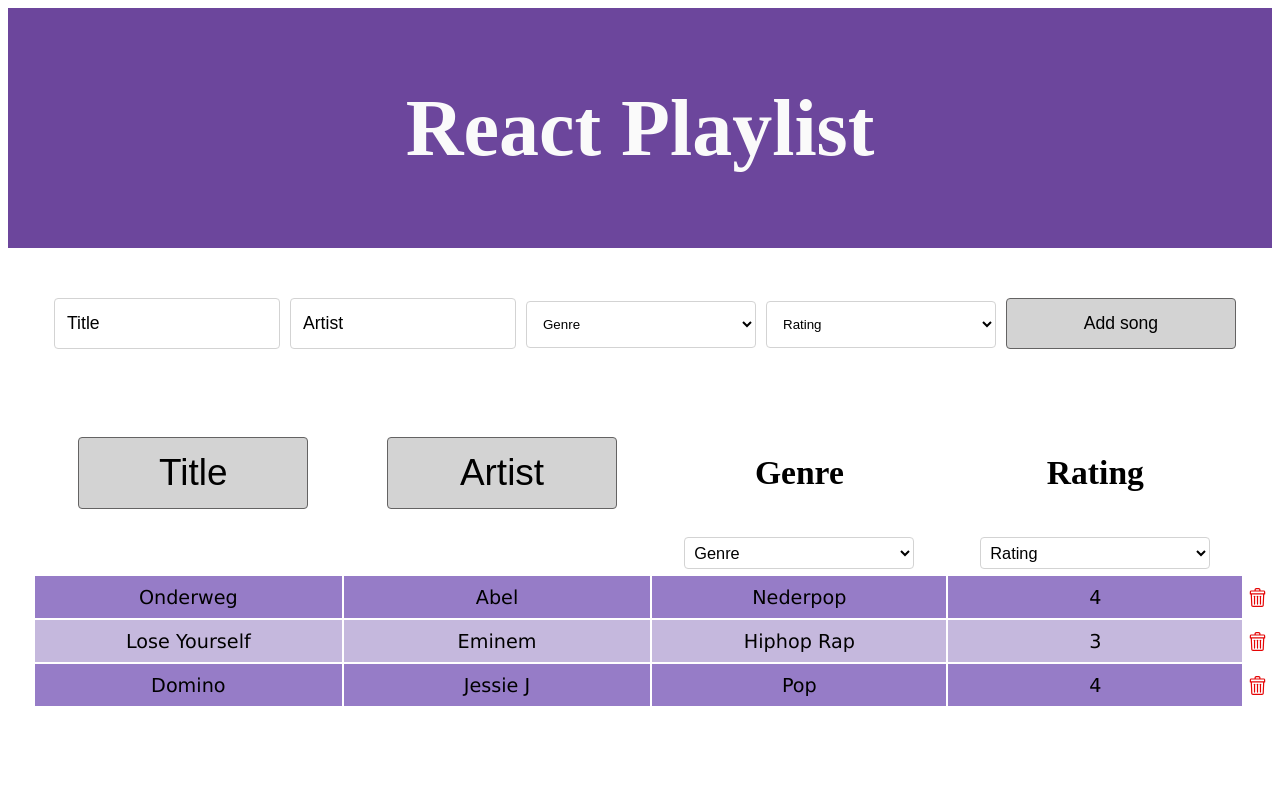
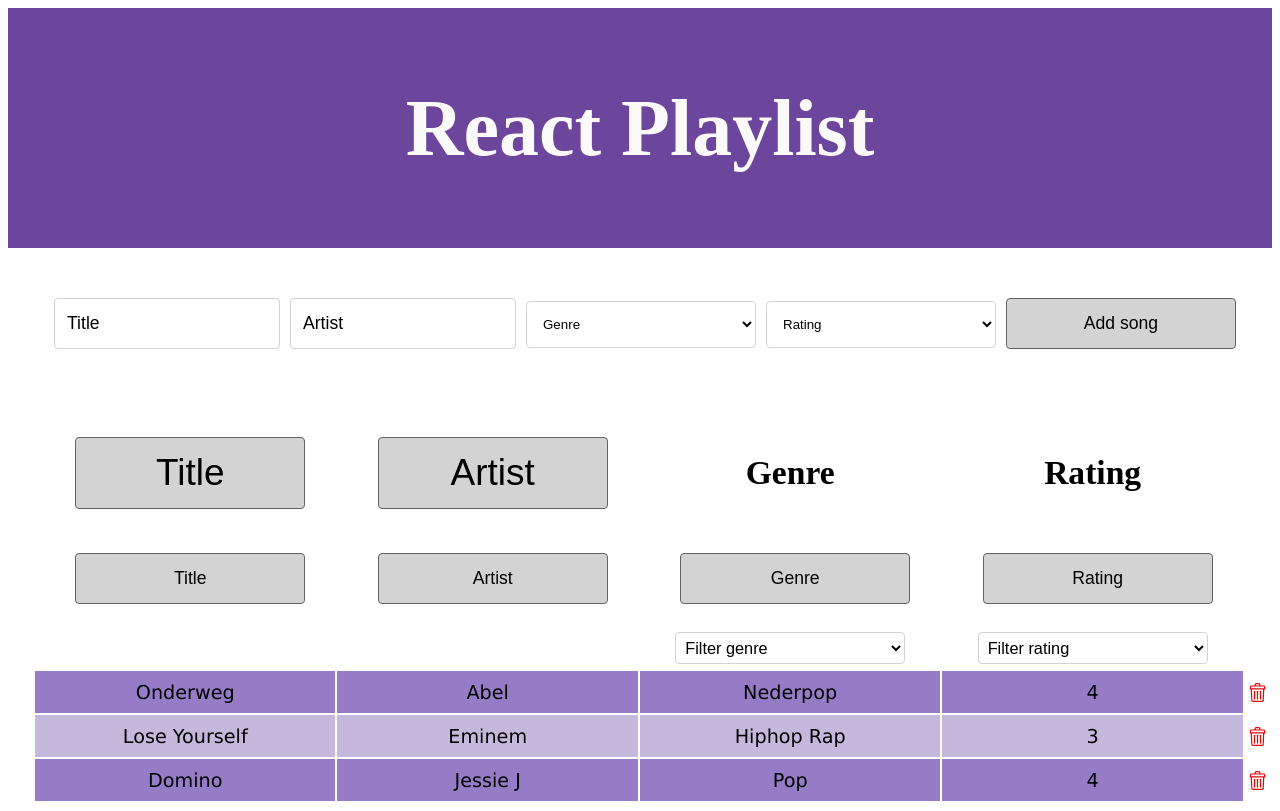
Before and after one commit to DebbySpaninks/debby_spaninks-ReactLilPlaylist, a React (Create React App) app in the folder react-playlist/: page / in a window 1280 px wide. Built offline with nearby package versions, Linux system fonts and the light colour scheme.

Commit message:
add useSortableData and change SongTable

```diff
--- a/react-playlist/src/components/filter/FilterSelect.js
+++ b/react-playlist/src/components/filter/FilterSelect.js
@@ -22,7 +22,7 @@ function FilterSelect() {
                     // onChange={handleSelectGenre}
                     onChange={e => setSelectGenre(e.target.value)}
                     >
-                    <option value="">Genre</option>
+                    <option value="">Filter genre</option>
                     <option value="pop">Pop</option>
                     <option value="nederpop">Nederpop</option>
                     <option value="hiphoprap">Hiphop Rap</option>
@@ -36,7 +36,7 @@ function FilterSelect() {
                     // onChange={handleSelectRating}
                     onChange={e => setSelectRating(e.target.value)}
                 >
-                    <option value="">Rating</option>
+                    <option value="">Filter rating</option>
                     <option value="1">1</option>
                     <option value="2">2</option>
                     <option value="3">3</option>
--- a/react-playlist/src/components/table/SongTable.js
+++ b/react-playlist/src/components/table/SongTable.js
@@ -1,14 +1,32 @@
 import React from 'react';
 import TableHeader from './TableHeader';
 import FilterSelect from '../filter/FilterSelect';
+import useSortableData from './useSortableData';
 import SongTableItem from './SongTableItem';
 
 // function to display TableHeader and SongTableItem
-function SongTable(props) {
+const SongTable = props => {
+    const {items, requestSort, sortConfig} = useSortableData(props.data);
+    const getClassNamesFor = name => {
+        if (!sortConfig) {
+            return;
+        }
+        return sortConfig.key === name ? sortConfig.direction : undefined;
+    };
+
     return (
         <div>
             <table className="table" style={{ width: "98%" }}>
                 <TableHeader sortTitle={props.sortTitle} sortArtist={props.sortArtist}/>
+                <thead>
+                    <tr>
+                        {/* after click on tablehead we update the field we want to sort */}
+                        <th><button type="button" onClick={() => requestSort('title')} className={getClassNamesFor('title')}>Title</button></th>
+                        <th><button type="button" onClick={() => requestSort('artist')} className={getClassNamesFor('artist')}>Artist</button></th>
+                        <th><button type="button" onClick={() => requestSort('genre')} className={getClassNamesFor('genre')}>Genre</button></th>
+                        <th><button type="button" onClick={() => requestSort('rating')} className={getClassNamesFor('rating')}>Rating</button></th>
+                    </tr>
+                </thead>
                 <tbody>
                    <FilterSelect />
                     {/* manage song (currentvalue) from added songs (SongOverview)*/}
--- /dev/null
+++ b/react-playlist/src/components/table/useSortableData.js
@@ -0,0 +1,47 @@
+import { useState, useMemo } from 'react';
+
+// function that accepts items and an initial sort state(null)
+const useSortableData = (items) => {
+    // start with sort nothing (null)                       Config = wijzigen van instellingen
+    // beginstuk terugveranderen als het lukt naar useState(null) en 2de argument naast items verwijderen???
+    const [sortConfig, setSortConfig] = useState(null);
+
+
+    // useMemo hook to store cache memory (prevent for products to sort twice with the same input)
+    const sortedItems = useMemo(() => {
+        // returns copy from array with products
+        let sortableItems = [...items];
+        // if sortedField is not null then sort products from chosen field
+        if (sortConfig !== null) {
+            // alphabetical sortfunction with two arguments
+            sortableItems.sort((a, b) => {
+                // if ascending then we do as before if not we do the opposite
+                if (a[sortConfig.key] < b[sortConfig.key]) {
+                    return sortConfig.direction === 'ascending' ? -1 : 1;
+                }
+                if (a[sortConfig.key] > b[sortConfig.key]) {
+                    return sortConfig.direction === 'ascending' ? 1 : -1;
+                }
+                // a and b equal? then return 0 to keep the current order
+                return 0;
+            });
+        }
+        // returns object with the sorted items
+        return sortableItems;
+    }, [items, sortConfig])
+
+
+    // function to re-sort the items
+    const requestSort = key => {
+        let direction = 'ascending';
+        // if key and direction = ascending then direction state must be update to descending
+        if (sortConfig && sortConfig.key === key && sortConfig.direction === 'ascending') {
+            direction = 'descending';
+        };
+        setSortConfig({ key, direction });
+    };
+    return { items: sortedItems, requestSort };
+};
+
+
+export default useSortableData;
--- a/react-playlist/src/container/SongOverview.js
+++ b/react-playlist/src/container/SongOverview.js
@@ -60,7 +60,11 @@ function SongOverview() {
         <div>
             {/* display SongForm and SongTable */}
             <SongForm addSong={addSong} />
-            <SongTable songs={songs} deleteSong={deleteSong} sortTitle={sortTitle} sortArtist={sortArtist}  />
+            <SongTable songs={songs} deleteSong={deleteSong} sortTitle={sortTitle} sortArtist={sortArtist} data={[
+                { id: 1, title: "Onderweg", artist: "Abel", genre: "Nederpop", rating: 4 },
+                { id: 2, title: "Lose Yourself", artist: "Eminem", genre: "Hiphop Rap", rating: 3 },
+                { id: 3, title: "Domino", artist: "Jessie J", genre: "Pop", rating: 4 }
+            ]} />
         </div>
     );
 };
--- a/react-playlist/src/styles/App.css
+++ b/react-playlist/src/styles/App.css
@@ -72,6 +72,20 @@ table {
   width: 160px;
 }
 
+/* hoog naar laag */
+thead button.ascending::after {
+  content: '👇';
+  display: inline-block;
+  margin-left: 1em;
+}
+
+/* laag naar hoog */
+thead button.descending::after {
+  content: '☝️';
+  display: inline-block;
+  margin-left: 1em;
+}
+
 tr.filter td.white-td {
   background-color: white;
 }
```
